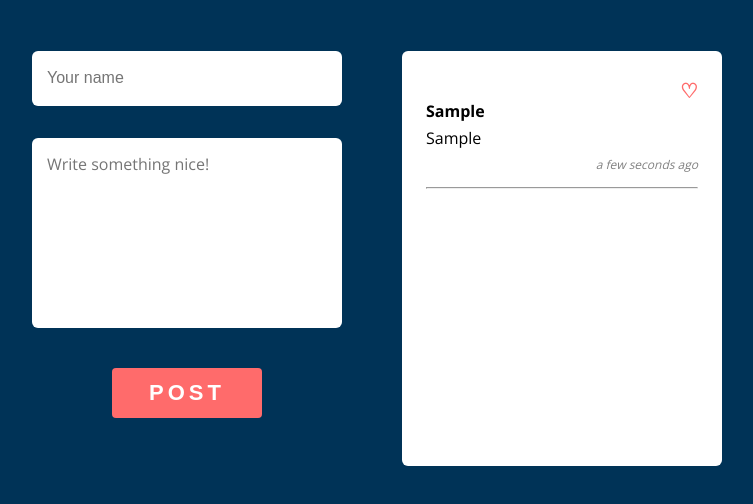
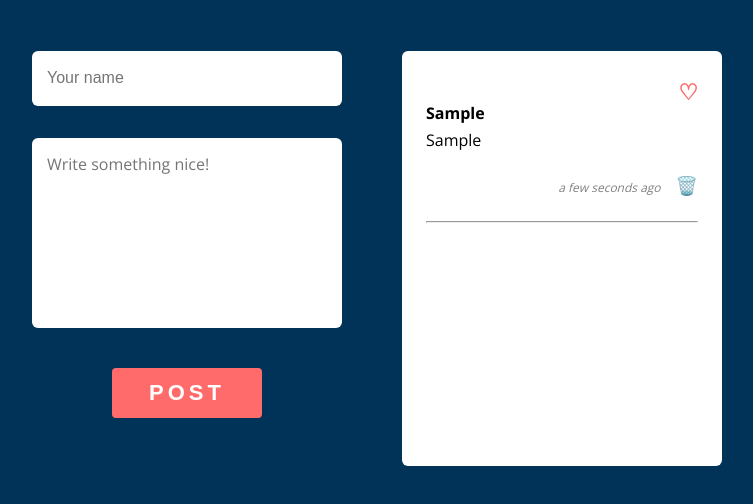
Before and after one commit to bannanaz/vanillajs-comment-box, a plain HTML site: page index.html in a window 1280 px wide. Both pictures are taken after typing "Sample", "Sample" into the empty fields and a click on the input "POST". Shown: the part 180-684 px from the top of the page, without its empty margins (263-1016 px from the left). Drawn offline with nearby package versions, Linux system fonts and the light colour scheme.

Commit message:
clickable favourite and delete icons

```diff
--- a/index.js
+++ b/index.js
@@ -1,5 +1,6 @@
 
 const list = document.querySelector('.displayList');
+
 const inputName = document.getElementById('name');
 const inputText = document.getElementById('message');
 let messageList = [];
@@ -41,25 +42,36 @@ form.addEventListener('submit', evt => {
 });
 
 list.addEventListener('click', evt => {
-  let clickedLI = evt.target.closest('li');
-  let clickedID = clickedLI.getAttribute('data-id');
-  toggleLike(clickedID);
-  renderMessageList(messageList);
+  if (evt.target.classList.contains('like')) {
+    const itemKey = evt.target.parentElement.dataset.key;
+    toggleLike(itemKey);
+    renderMessageList(messageList);
+  }
+
+  if (evt.target.classList.contains('delete')) {
+    const itemKey = evt.target.parentElement.dataset.key;
+    deleteComment(itemKey);
+  }
 });
 
 function messageObjToHTML(messageObj) {
-  let LI = document.createElement('li');
-  LI.setAttribute('data-id', messageObj.id);
+  const item = document.querySelector(`[data-key='${messageObj.id}']`);
+
+  const LI = document.createElement("li");
+  LI.setAttribute('data-key', messageObj.id);
   LI.classList.add("renderedLi");
 
   let oldDate = new Date(messageObj.id);
   let displayDate = moment().from(oldDate, Boolean);
 
   LI.innerHTML =
-    `<p>${messageObj.like ? '♥' : '♡'}</p>
+    `<p class='like'>${messageObj.like ? '♥' : '♡'}</p>
     <p>${messageObj.name}</p>
     <p>${messageObj.text}</p>
-    <p>${displayDate} ago</p>
+    <div>
+      <p>${displayDate} ago</p>
+      <p class='delete'>🗑️</p>
+    </div>
     <hr>
   `
   return LI
@@ -94,3 +106,7 @@ function toggleLike(id) {
 function setActiveMessageID(id) {
   activeMessageID = id;
 }
+
+function deleteComment(id) {
+  console.log('deleted!');
+}
--- a/style.css
+++ b/style.css
@@ -101,9 +101,9 @@
     cursor: pointer;
   }
 
-  .renderedLi > p:first-of-type{
+  .renderedLi > p:nth-of-type(1){
     background-color: white;
-        font-size: 20px;
+        font-size: 22px;
         font-weight: bold;
         line-height: 0;
         text-align: right;
@@ -125,11 +125,27 @@
         font-size: 16px;
   }
 
-  .renderedLi > p:nth-of-type(4){
+  .renderedLi > div {
+    display: flex;
+    background-color: white;
+    justify-content: flex-end;
+    align-items: baseline;
+  }
+
+    .renderedLi > div > p:nth-of-type(1){
     background-color: white;
     color: gray;
     font-size: 12px;
     font-style: italic;
+    line-height: 0;
+    text-align: right;
+    padding-bottom: 10px;
+    padding-right: 15px;
+  }
+
+  .renderedLi > div > p:nth-of-type(2){
+    background-color: white;
+    font-size: 18px;
     line-height: 0;
     text-align: right;
     padding-bottom: 10px;
```
